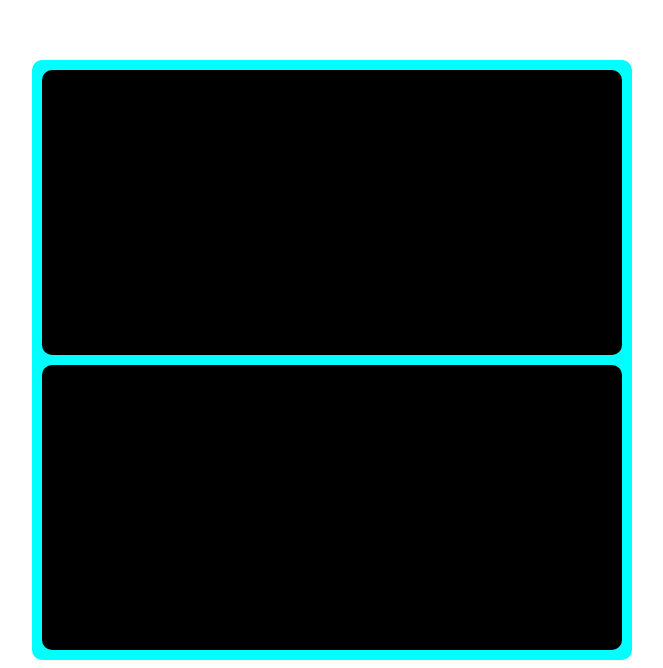
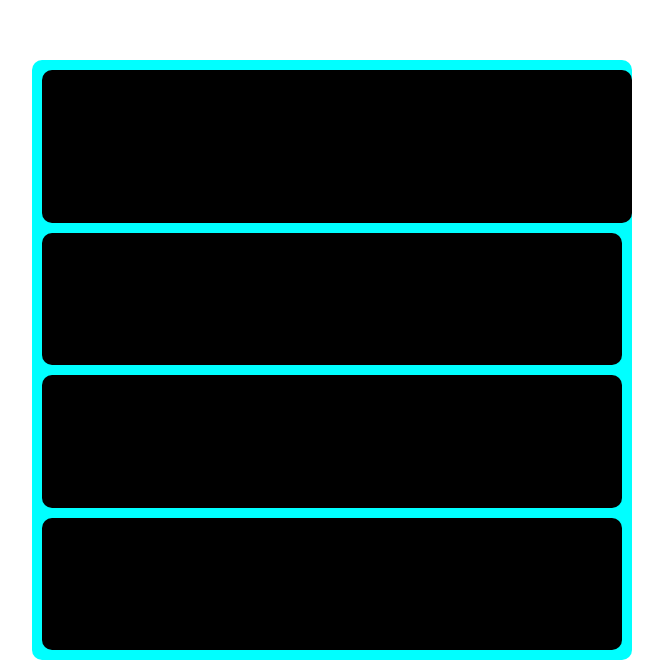
Before and after one commit to LedoVeras/CodeProjects, a plain HTML site: page DivsInDivs/index.html in a window 1280 px wide. Shown: the part 140-808 px from the top of the page, without its empty margins (308-971 px from the left). Drawn offline with Linux system fonts and the light colour scheme.

Commit message:
OrganizationUpdate

```diff
--- a/DivsInDivs/index.html
+++ b/DivsInDivs/index.html
@@ -11,8 +11,15 @@
 <body>
 
     <div id="middle" class="horizontal">
+        <div class="vertical">
+            <div class="test"></div>
+            <div class="test"></div>
+            <div class="test"></div>
+        </div>
         <div></div>
         <div></div>
+        <div></div>
+
     </div>
 
 </body>
--- a/DivsInDivs/style.css
+++ b/DivsInDivs/style.css
@@ -18,16 +18,17 @@ div {
     display: flex;
     flex-direction: column;
     align-items: stretch;
-    padding: 10px 10px 0px 10px;
+    padding: 10px;
+    padding-bottom: 0px;
 }
 
 .vertical {
     display: flex;
     flex-direction: row;
     align-items: stretch;
-    padding: 10px 10px 10px 0px;
+    padding: 10px;
+    padding-left: 0px;
 }
-
 
 .horizontal > div , .vertical > div{
     background-color: black;
@@ -42,3 +43,7 @@ div {
 .vertical > div{
     margin-left: 10px;
 }
+
+.test{
+    background-color: red;
+}
```
